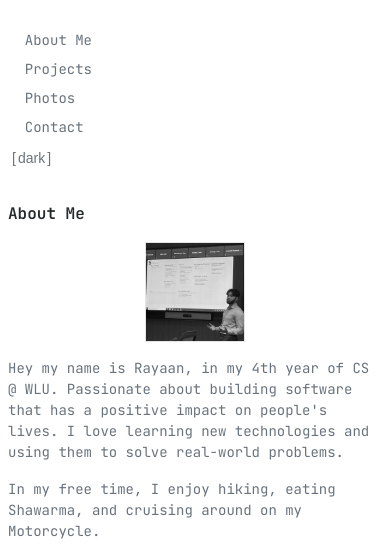
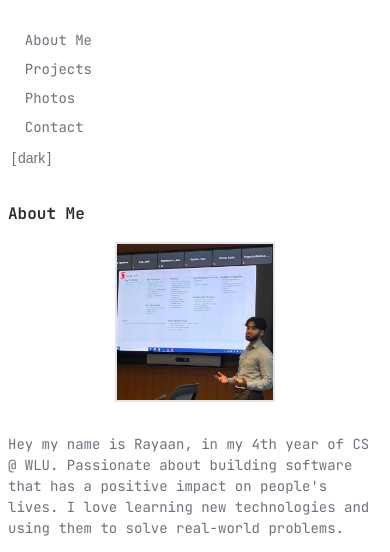
Before and after one commit to Rayaan-khan428/personal-site, a website: page index.html in a window 390 px wide. Shown: the part 63-615 px from the top of the page. Drawn offline with nearby package versions, Linux system fonts and the light colour scheme.

Commit message:
portrait

```diff
--- a/styles.css
+++ b/styles.css
@@ -238,17 +238,11 @@ section:first-child h2 {
 /* About section */
 .about-me-photo {
     float: right;
-    margin: 0 0 var(--spacing) var(--spacing);
-    width: 120px;
-    height: 120px;
+    margin: 0 0 calc(var(--spacing) * 2) calc(var(--spacing) * 2);
+    width: 200px;
+    height: 200px;
     object-fit: cover;
-    border: 1px solid var(--border-color);
-    filter: grayscale(100%);
-    transition: filter 0.2s ease;
-}
-
-.about-me-photo:hover {
-    filter: grayscale(0%);
+    border: 2px solid var(--border-color);
 }
 
 /* Projects section */
@@ -426,9 +420,9 @@ li {
     .about-me-photo {
         float: none;
         display: block;
-        margin: 0 auto var(--spacing) auto;
-        width: 100px;
-        height: 100px;
+        margin: 0 auto calc(var(--spacing) * 2) auto;
+        width: 160px;
+        height: 160px;
     }
 
     .photo-gallery {
```
